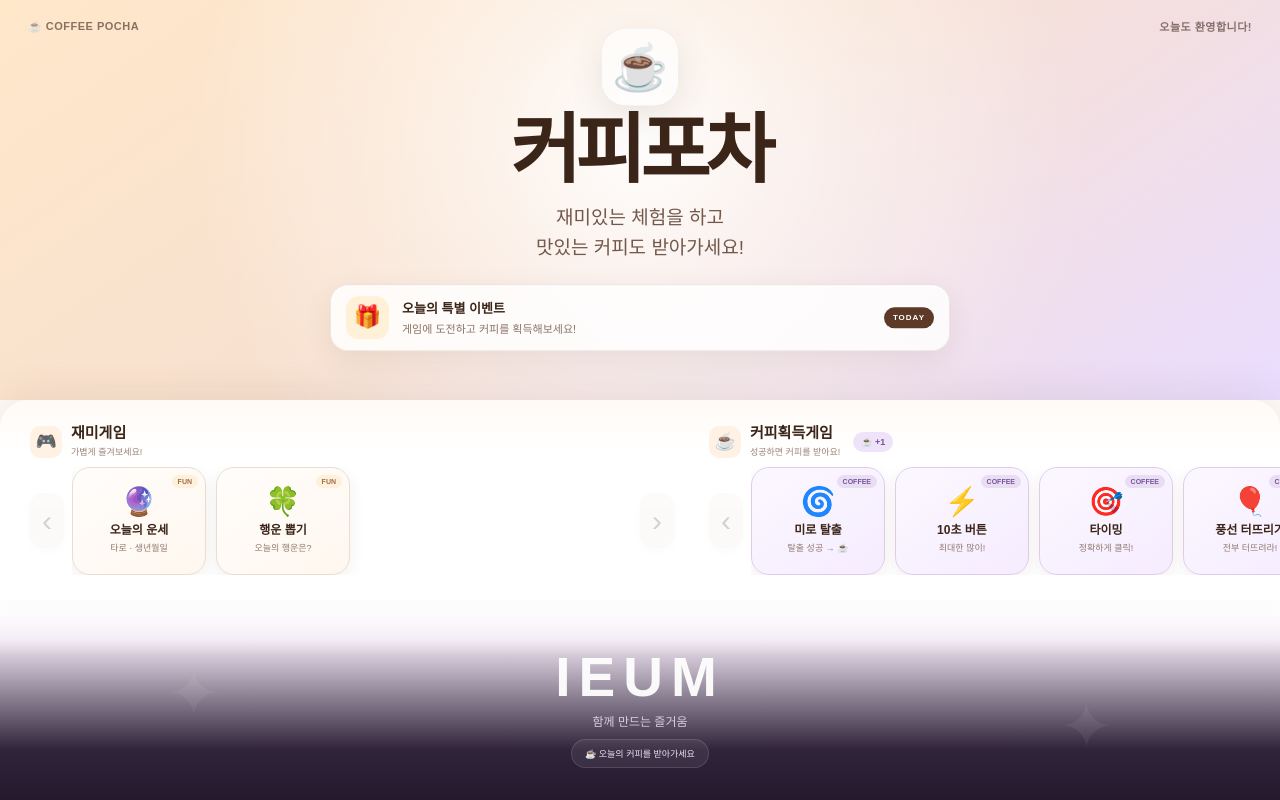
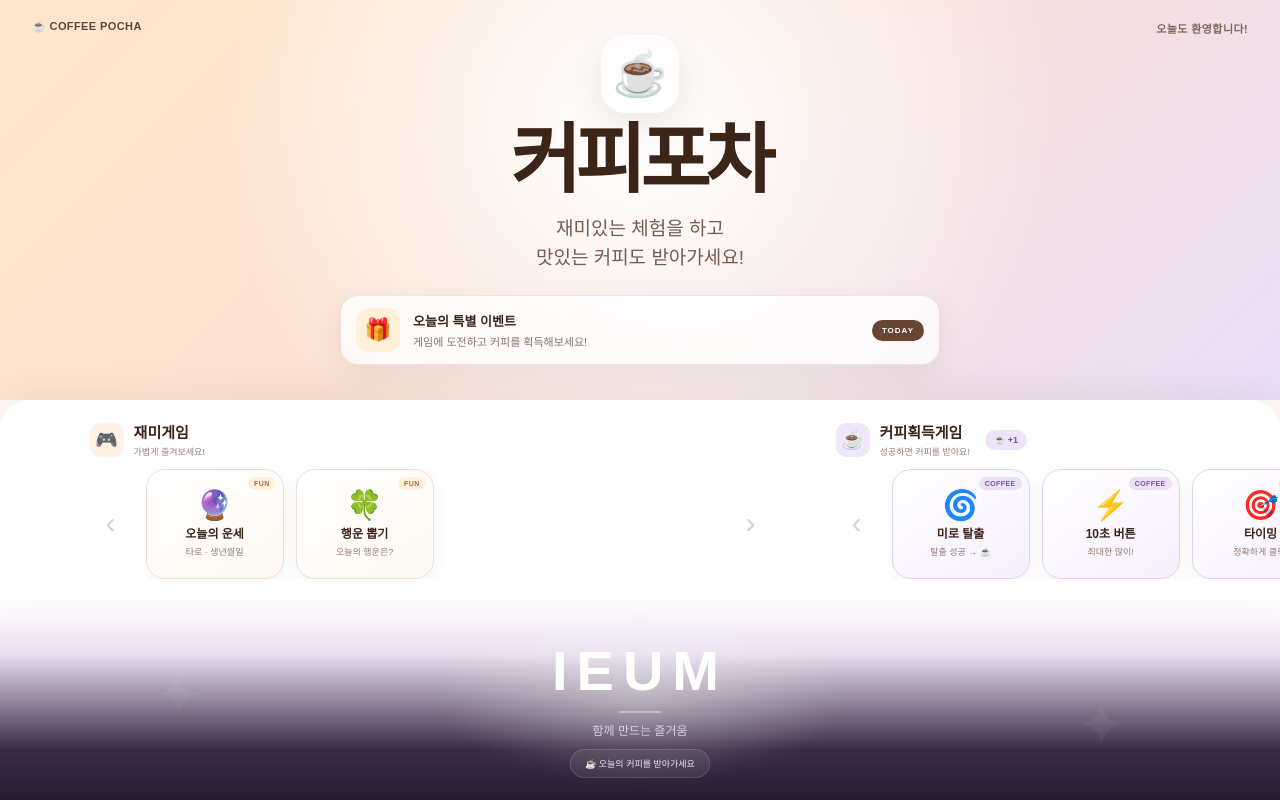
Before and after one commit to Marst-com/coffee-pocha, a plain HTML site: page frontend/index.html in a window 1280 px wide. Drawn offline with Linux system fonts and the light colour scheme.

Commit message:
Refactor CSS styles in frontend/style.css
Refactor CSS styles for improved readability and consistency.

```diff
--- a/frontend/style.css
+++ b/frontend/style.css
@@ -11,7 +11,10 @@ body {
 }
 
 body {
-  font-family: Arial, "Noto Sans KR", sans-serif;
+  font-family:
+    Arial,
+    "Noto Sans KR",
+    sans-serif;
 
   color: #3b2418;
   background: #fffaf5;
@@ -38,102 +41,98 @@ body {
 
   background:
     radial-gradient(
-      circle at 50% 35%,
-      rgba(255,255,255,.95) 0%,
-      rgba(255,255,255,.45) 28%,
-      transparent 65%
+      circle at 50% 32%,
+      #ffffff 0%,
+      rgba(255,255,255,.72) 18%,
+      rgba(255,255,255,0) 60%
     ),
     linear-gradient(
-      145deg,
-      #ffe7ca 0%,
-      #f8e1d0 45%,
-      #eadcff 100%
+      135deg,
+      #ffe7cc,
+      #f9e1d5 48%,
+      #eaddf7
     );
 }
 
 
-/* 상단 정보 */
+/* 위쪽 작은 정보 */
 
 .hero-top {
   position: absolute;
 
-  top: 18px;
-  left: 28px;
-  right: 28px;
+  top: 20px;
+  left: 32px;
+  right: 32px;
 
   display: flex;
   justify-content: space-between;
-  align-items: center;
+
+  color: #80675a;
 
   font-size: 11px;
-  font-weight: 800;
+  font-weight: 700;
 
-  color: rgba(75,49,38,.65);
+  letter-spacing: .4px;
+}
 
-  letter-spacing: .5px;
+.brand-mini {
+  color: #5f4638;
 }
 
 
 /* 중앙 */
 
 .hero-content {
-  position: relative;
-  z-index: 2;
-
-  width: min(720px, 90%);
+  width: min(700px, 90%);
 
   display: flex;
   flex-direction: column;
   align-items: center;
 
   text-align: center;
-
-  transform: translateY(-3%);
 }
 
 
 /* 커피 */
 
 .coffee-icon {
-  width: 76px;
-  height: 76px;
+  width: 78px;
+  height: 78px;
 
   display: grid;
   place-items: center;
 
-  margin-bottom: 8px;
+  margin-bottom: 10px;
 
-  border-radius: 24px;
+  border-radius: 25px;
 
   background: rgba(255,255,255,.62);
 
   box-shadow:
-    0 12px 35px rgba(91,54,30,.12),
-    inset 0 1px rgba(255,255,255,.8);
+    0 14px 35px rgba(82,52,34,.11),
+    inset 0 1px rgba(255,255,255,.9);
 
-  font-size: 45px;
+  font-size: 44px;
 }
 
 
 /* 제목 */
 
 .hero h1 {
-  font-size: clamp(42px, 7vw, 76px);
+  font-size: clamp(43px, 7vw, 76px);
 
   font-weight: 900;
 
+  line-height: 1;
+
   letter-spacing: -5px;
-
-  line-height: 1;
 }
 
 
-/* 설명 */
+.hero p {
+  margin-top: 15px;
 
-.hero p {
-  margin-top: 14px;
-
-  color: #74584b;
+  color: #765d50;
 
   font-size: clamp(14px, 2vw, 19px);
 
@@ -142,38 +141,39 @@ body {
 
 
 /* =================================================
-   EVENT
+   EVENT BANNER
 ================================================= */
 
 .event-banner {
-  width: min(620px, 100%);
-  min-height: 66px;
+  width: min(600px, 100%);
 
-  margin-top: 22px;
-  padding: 11px 15px;
+  margin-top: 23px;
+
+  padding: 12px 15px;
 
   display: flex;
   align-items: center;
 
   gap: 13px;
 
-  border: 1px solid rgba(120,80,50,.12);
+  border:
+    1px solid rgba(100,70,50,.12);
 
   border-radius: 18px;
 
-  background: rgba(255,255,255,.82);
+  background:
+    rgba(255,255,255,.78);
 
   box-shadow:
-    0 10px 30px rgba(80,45,20,.09),
-    inset 0 1px rgba(255,255,255,.9);
+    0 12px 32px rgba(82,52,34,.08);
 
   text-align: left;
 }
 
 
 .event-icon {
-  width: 43px;
-  height: 43px;
+  width: 44px;
+  height: 44px;
 
   flex-shrink: 0;
 
@@ -182,15 +182,13 @@ body {
 
   border-radius: 13px;
 
-  background: #fff0d8;
+  background: #fff0d9;
 
   font-size: 22px;
 }
 
 
 .event-text {
-  min-width: 0;
-
   flex: 1;
 
   display: flex;
@@ -206,20 +204,18 @@ body {
 
 
 .event-text span {
-  color: #8b7367;
+  color: #8b7366;
 
   font-size: 11px;
 }
 
 
 .event-badge {
-  flex-shrink: 0;
-
-  padding: 6px 9px;
+  padding: 6px 10px;
 
   border-radius: 999px;
 
-  background: #5d3a28;
+  background: #684632;
 
   color: white;
 
@@ -231,12 +227,12 @@ body {
 
 
 /* =================================================
-   GAMES
+   GAME AREA
 ================================================= */
 
 .games {
   position: relative;
-  z-index: 3;
+  z-index: 5;
 
   width: 100%;
   height: 25vh;
@@ -244,88 +240,90 @@ body {
   display: flex;
   align-items: center;
 
-  gap: 35px;
+  gap: clamp(30px, 5vw, 80px);
 
-  padding: 15px 30px;
+  padding:
+    20px
+    clamp(25px, 7vw, 100px);
 
   overflow: hidden;
 
-  background:
-    linear-gradient(
-      180deg,
-      #fffaf5 0%,
-      #ffffff 25%,
-      #ffffff 100%
-    );
+  background: #fff;
 
-  border-top-left-radius: 28px;
-  border-top-right-radius: 28px;
+  border-radius:
+    30px
+    30px
+    0
+    0;
 
   box-shadow:
-    0 -12px 35px rgba(84,52,30,.07);
+    0 -10px 35px rgba(75,45,25,.06);
 }
 
 
+/* 게임 섹션 */
+
 .game-section {
   flex-shrink: 0;
-
-  min-width: 0;
 }
 
 
-/* 제목 */
+/* 섹션 제목 */
 
 .section-title {
   display: flex;
   align-items: center;
 
-  gap: 9px;
+  gap: 10px;
 
-  margin-bottom: 9px;
+  margin-bottom: 11px;
 }
 
 
 .section-title-icon {
-  width: 32px;
-  height: 32px;
+  width: 34px;
+  height: 34px;
 
   display: grid;
   place-items: center;
 
-  border-radius: 10px;
+  border-radius: 11px;
 
   background: #fff2e4;
 
-  font-size: 17px;
+  font-size: 18px;
+}
+
+
+.coffee-icon-small {
+  background: #f0e7fa;
 }
 
 
 .section-title h2 {
   font-size: 15px;
-
-  line-height: 1.1;
 }
 
 
 .section-title p {
   margin-top: 3px;
 
-  color: #9a8275;
+  color: #998075;
 
   font-size: 9px;
 }
 
 
 .coffee-count {
-  margin-left: 4px;
+  margin-left: 5px;
 
-  padding: 5px 8px;
+  padding: 5px 9px;
 
   border-radius: 999px;
 
-  background: #eee3f8;
+  background: #eee4f8;
 
-  color: #765399;
+  color: #78569a;
 
   font-size: 9px;
 
@@ -334,45 +332,50 @@ body {
 
 
 /* =================================================
-   GAME SLIDER
+   SLIDER
 ================================================= */
 
 .game-slider {
   display: flex;
   align-items: center;
 
-  gap: 8px;
+  gap: 14px;
 }
 
 
-/* 보이는 부분 */
+/*
+   화면이 넓어도 무조건 꽉 채우지 않음.
+   카드 몇 개만 보여주고 여유 공간을 남김.
+*/
 
 .game-viewport {
-  width: 560px;
+  width: 570px;
 
   overflow: hidden;
 }
 
 
-/* 카드 줄 */
+.game-list {
+  width: max-content;
 
-.game-list {
   display: flex;
 
-  gap: 10px;
-
-  width: max-content;
+  gap: 12px;
 
   transition:
-    transform .35s cubic-bezier(.2,.8,.2,1);
+    transform .38s cubic-bezier(.2,.8,.2,1);
 }
 
 
-/* 이동 버튼 */
+/* =================================================
+   NAVIGATION BUTTON
+================================================= */
 
 .game-nav {
-  width: 34px;
-  height: 55px;
+  position: relative;
+
+  width: 42px;
+  height: 42px;
 
   flex-shrink: 0;
 
@@ -381,37 +384,54 @@ body {
 
   border: none;
 
-  border-radius: 13px;
+  border-radius: 50%;
 
-  background: #f4eee9;
+  background: #ffffff;
 
-  color: #60483b;
-
-  font-size: 30px;
-
-  line-height: 1;
+  color: #654b3e;
 
   cursor: pointer;
 
   box-shadow:
-    0 4px 12px rgba(80,45,20,.07);
+    0 5px 18px rgba(75,45,25,.13),
+    0 0 0 1px rgba(100,70,50,.08);
 
   transition:
-    background .15s,
-    transform .15s,
-    opacity .15s;
+    transform .18s ease,
+    box-shadow .18s ease,
+    background .18s ease,
+    opacity .18s ease;
+}
+
+
+.game-nav span {
+  display: block;
+
+  margin-top: -3px;
+
+  font-family: Arial, sans-serif;
+
+  font-size: 30px;
+
+  font-weight: 300;
+
+  line-height: 1;
 }
 
 
 .game-nav:hover {
-  background: #eaded5;
+  background: #fff8f1;
 
-  transform: scale(1.05);
+  transform: translateY(-2px) scale(1.06);
+
+  box-shadow:
+    0 8px 22px rgba(75,45,25,.18),
+    0 0 0 1px rgba(100,70,50,.12);
 }
 
 
 .game-nav:active {
-  transform: scale(.92);
+  transform: scale(.91);
 }
 
 
@@ -419,6 +439,9 @@ body {
   opacity: .25;
 
   cursor: default;
+
+  box-shadow:
+    0 2px 7px rgba(75,45,25,.05);
 
   transform: none;
 }
@@ -431,8 +454,8 @@ body {
 .game-card {
   position: relative;
 
-  width: 134px;
-  height: 108px;
+  width: 138px;
+  height: 110px;
 
   flex-shrink: 0;
 
@@ -444,15 +467,16 @@ body {
 
   gap: 4px;
 
-  border: 1px solid #eadcd1;
+  border:
+    1px solid #eadfd8;
 
-  border-radius: 18px;
+  border-radius: 19px;
 
   background:
     linear-gradient(
       145deg,
-      #fffdfb,
-      #fff7ef
+      #ffffff,
+      #fff8f1
     );
 
   color: #3b2418;
@@ -460,7 +484,7 @@ body {
   text-decoration: none;
 
   box-shadow:
-    0 5px 16px rgba(80,45,20,.07);
+    0 5px 15px rgba(70,45,30,.06);
 
   transition:
     transform .18s ease,
@@ -472,10 +496,10 @@ body {
 .game-card:hover {
   transform: translateY(-5px);
 
-  border-color: #c8a68d;
+  border-color: #cbb19f;
 
   box-shadow:
-    0 13px 25px rgba(80,45,20,.13);
+    0 13px 27px rgba(70,45,30,.12);
 }
 
 
@@ -484,27 +508,27 @@ body {
 }
 
 
-/* 커피 게임 */
+/* 커피 카드 */
 
 .game-card.coffee {
   background:
     linear-gradient(
       145deg,
-      #fcf8ff,
-      #f5ecff
+      #ffffff,
+      #f7efff
     );
 
-  border-color: #dfcceb;
+  border-color: #e1d3eb;
 }
 
 
 .game-card.coffee:hover {
-  border-color: #b999ce;
+  border-color: #bba0ce;
 }
 
 
 .game-icon {
-  font-size: 28px;
+  font-size: 29px;
 
   line-height: 1;
 }
@@ -516,7 +540,7 @@ body {
 
 
 .game-card small {
-  color: #927b70;
+  color: #927c71;
 
   font-size: 9px;
 }
@@ -537,6 +561,8 @@ body {
   font-size: 7px;
 
   font-weight: 900;
+
+  letter-spacing: .4px;
 }
 
 
@@ -548,9 +574,9 @@ body {
 
 
 .game-tag.coffee-tag {
-  background: #e9ddf4;
+  background: #ebe0f4;
 
-  color: #78569b;
+  color: #78569a;
 }
 
 
@@ -574,41 +600,45 @@ body {
     linear-gradient(
       180deg,
       #ffffff 0%,
-      #f8f1fb 8%,
-      #eee5f2 20%,
-      #30233a 75%,
-      #241a2d 100%
+      #f8f1fb 12%,
+      #e9deef 27%,
+      #3b2a45 75%,
+      #261c30 100%
     );
 
   color: white;
 }
 
 
-/* 상단 연결 */
+/* 빛 */
 
-.ieum::before {
-  content: "";
-
+.ieum-glow {
   position: absolute;
 
-  top: 0;
-  left: 0;
-  right: 0;
+  width: 420px;
+  height: 180px;
 
-  height: 55px;
+  left: 50%;
+  top: 5px;
+
+  transform: translateX(-50%);
+
+  border-radius: 50%;
 
   background:
-    linear-gradient(
-      to bottom,
-      #ffffff,
-      rgba(255,255,255,0)
+    radial-gradient(
+      ellipse,
+      rgba(255,255,255,.35),
+      rgba(255,255,255,0) 70%
     );
+
+  filter: blur(5px);
 
   pointer-events: none;
 }
 
 
-/* IEUM 콘텐츠 */
+/* 콘텐츠 */
 
 .ieum-content {
   position: relative;
@@ -621,42 +651,54 @@ body {
 
   text-align: center;
 
-  margin-top: 12px;
+  transform: translateY(8px);
 }
 
 
 .ieum-logo {
-  font-size: clamp(34px,5vw,55px);
+  font-size: clamp(35px,5vw,56px);
 
   font-weight: 900;
 
-  letter-spacing: 8px;
+  letter-spacing: 9px;
+}
 
-  opacity: .95;
+
+.ieum-line {
+  width: 42px;
+  height: 2px;
+
+  margin-top: 8px;
+
+  border-radius: 99px;
+
+  background: rgba(255,255,255,.35);
 }
 
 
 .ieum-content p {
-  margin-top: 3px;
+  margin-top: 8px;
 
-  color: #d9cce1;
+  color: #d9cee0;
 
   font-size: 12px;
 }
 
 
 .ieum-coffee {
-  margin-top: 10px;
+  margin-top: 11px;
 
-  padding: 7px 13px;
+  padding: 7px 14px;
 
-  border: 1px solid rgba(255,255,255,.12);
+  border:
+    1px solid rgba(255,255,255,.13);
 
   border-radius: 999px;
 
-  background: rgba(255,255,255,.07);
+  background:
+    rgba(255,255,255,.07);
 
-  color: #eee5f3;
+  color: #eee6f2;
 
   font-size: 9px;
 }
@@ -669,127 +711,131 @@ body {
 
   color: white;
 
-  font-size: 65px;
+  font-size: 60px;
 
-  opacity: .055;
+  opacity: .045;
 
   user-select: none;
 }
 
 
 .ieum-decoration.left {
-  left: 13%;
-  top: 28%;
+  left: 12%;
+  top: 30%;
 }
 
 
 .ieum-decoration.right {
-  right: 13%;
-  bottom: 18%;
+  right: 12%;
+  bottom: 20%;
 }
 
 
 /* =================================================
-   MOBILE
+   RESPONSIVE
 ================================================= */
 
-@media (max-width: 850px) {
-
-  .hero-top {
-    left: 16px;
-    right: 16px;
-  }
-
-  .hero-content {
-    width: 92%;
-  }
-
-  .event-banner {
-    margin-top: 17px;
-  }
+@media (max-width: 1000px) {
 
   .games {
-    gap: 20px;
+    padding-left: 35px;
+    padding-right: 35px;
 
-    padding-left: 14px;
-    padding-right: 14px;
+    gap: 35px;
   }
 
   .game-viewport {
-    width: min(55vw, 430px);
-  }
-
-  .game-nav {
-    width: 30px;
-  }
-
-  .ieum-decoration {
-    display: none;
+    width: 500px;
   }
 }
 
 
-@media (max-width: 520px) {
+@media (max-width: 750px) {
+
+  .hero-top {
+    left: 18px;
+    right: 18px;
+  }
+
+  .hero-top > span:last-child {
+    display: none;
+  }
+
+  .games {
+    padding:
+      18px
+      25px;
+
+    gap: 30px;
+  }
+
+  .game-viewport {
+    width: 430px;
+  }
+}
+
+
+@media (max-width: 560px) {
 
   .hero h1 {
     letter-spacing: -3px;
   }
 
-  .hero p {
-    margin-top: 10px;
-  }
-
-  .hero-top span:last-child {
-    display: none;
-  }
-
   .coffee-icon {
-    width: 65px;
-    height: 65px;
+    width: 66px;
+    height: 66px;
 
     font-size: 38px;
   }
 
   .event-banner {
-    min-height: 58px;
+    margin-top: 17px;
 
-    padding: 9px 11px;
-
-    border-radius: 15px;
-  }
-
-  .event-icon {
-    width: 38px;
-    height: 38px;
-
-    font-size: 19px;
-  }
-
-  .event-text span {
-    font-size: 10px;
+    padding: 10px 12px;
   }
 
   .event-badge {
     display: none;
   }
 
-  .game-viewport {
-    width: 220px;
+
+  .games {
+    padding:
+      18px
+      15px;
+
+    gap: 25px;
   }
 
-  .game-card {
-    width: 124px;
-    height: 104px;
+
+  .game-viewport {
+    width: 270px;
   }
 
+
   .game-nav {
-    width: 28px;
-    height: 50px;
-
-    font-size: 25px;
+    width: 38px;
+    height: 38px;
   }
 
+
+  .game-nav span {
+    font-size: 27px;
+  }
+
+
+  .game-card {
+    width: 128px;
+    height: 106px;
+  }
+
+
+  .ieum-decoration {
+    display: none;
+  }
+
+
   .ieum-logo {
-    letter-spacing: 6px;
+    letter-spacing: 7px;
   }
 }
```
